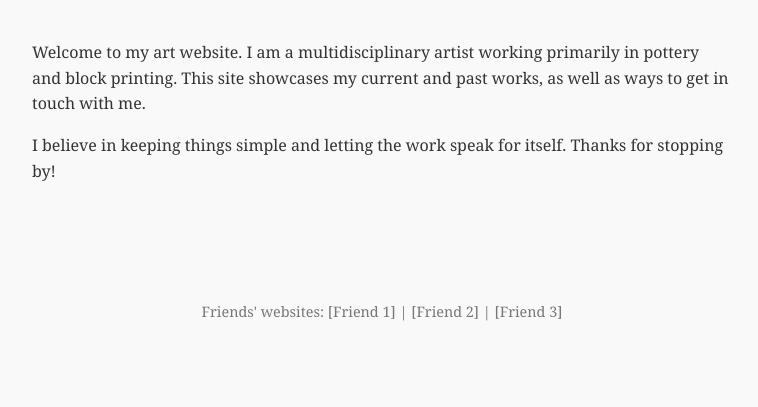
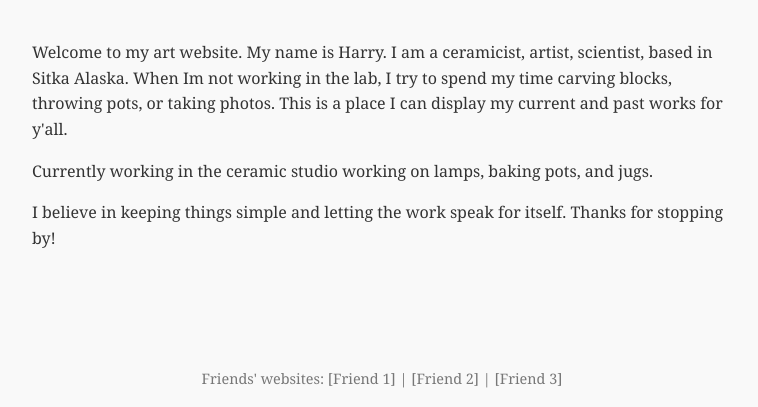
Before and after one commit to Harrisonwojtas/harrywojtas, a plain HTML site: page index.html in a window 1280 px wide. Shown: the part 393-800 px from the top of the page, without its empty margins (258-1016 px from the left). Drawn offline with Linux system fonts and the light colour scheme.

Commit message:
Updating profile stuff

```diff
--- a/index.html
+++ b/index.html
@@ -20,8 +20,12 @@
     <img src="images/Profile.JPG" alt="Photo of Harry Wojtas" style="width: 200px; border-radius: 10px; margin-bottom: 20px;">
 
     <p>
-      Welcome to my art website. I am a multidisciplinary artist working primarily in pottery and block printing.
-      This site showcases my current and past works, as well as ways to get in touch with me.
+      Welcome to my art website. My name is Harry. I am a ceramicist, artist, scientist, based in Sitka Alaska.
+      When Im not working in the lab, I try to spend my time carving blocks, throwing pots, or taking photos.
+      This is a place I can display my current and past works for y'all.
+    </p>
+    <p>
+      Currently working in the ceramic studio working on lamps, baking pots, and jugs.
     </p>
     <p>
       I believe in keeping   things simple and letting the work speak for itself. Thanks for stopping by!
```
